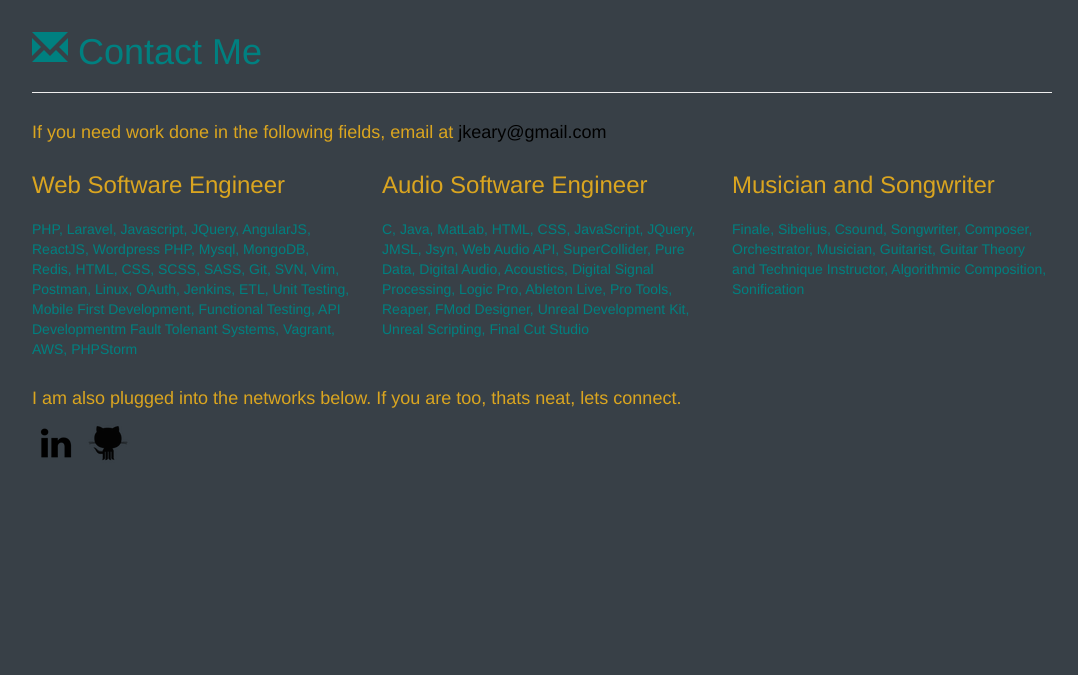
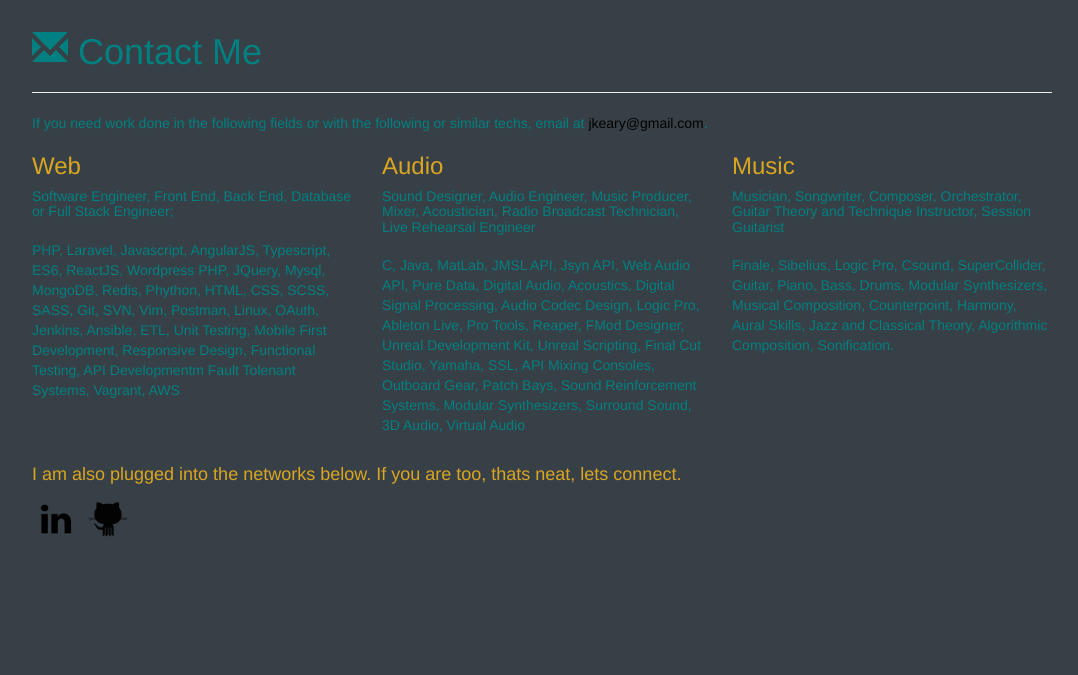
Before and after one commit to jkeary/portfolio_site_directory, a PHP site: page /contact.php in a window 1280 px wide. Shown: the part 51-726 px from the top of the page, without its empty margins (98-1176 px from the left). Run offline with PHP 8.4, Linux system fonts and the light colour scheme; some libraries are stand-ins or nearby versions.

Commit message:
contact page updates

```diff
--- a/contact.php
+++ b/contact.php
@@ -15,7 +15,7 @@
 
         <div class="row">
           <div class="col-lg-9">
-            <h4>If you need work done in the following fields, email at <a href="mailto:jkeary@gmail.com" target="_blank">jkeary@gmail.com</a></h4>
+            If you need work done in the following fields or with the following or similar techs, email at <a href="mailto:jkeary@gmail.com" target="_blank">jkeary@gmail.com</a>.
           </div>
           <!-- <div class="col-xs-3">
             <script type="text/javascript" src="http://www.skypeassets.com/i/scom/js/skype-uri.js"></script>
@@ -34,16 +34,19 @@
 
         <div class="row">
           <div class="col-sm-4">
-            <h3 margin="10px 0">Web Software Engineer</h3>
-            <p margin="10px 0 10px 0" style="text-align:left">PHP, Laravel, Javascript, JQuery, AngularJS, ReactJS, Wordpress PHP, Mysql, MongoDB, Redis, HTML, CSS, SCSS, SASS, Git, SVN, Vim, Postman, Linux, OAuth, Jenkins, ETL, Unit Testing, Mobile First Development, Functional Testing, API Developmentm Fault Tolenant Systems, Vagrant, AWS, PHPStorm</p>
+            <h3 margin="10px 0">Web</h3>
+            <h5 margin="10px 0 10px 0" style="text-align:left">Software Engineer, Front End, Back End, Database or Full Stack Engineer;</h5><p margin="10px 0 10px 0" style="text-align:left"> PHP, Laravel, Javascript, AngularJS, Typescript, ES6, ReactJS, Wordpress PHP, JQuery,  Mysql, MongoDB, Redis, Phython, HTML, CSS, SCSS, SASS, Git, SVN, Vim, Postman, Linux, OAuth, Jenkins, Ansible, ETL, Unit Testing, Mobile First Development, Responsive Design, Functional Testing, API Developmentm Fault Tolenant Systems, Vagrant, AWS</p>
           </div>
           <div class="col-sm-4">
-            <h3 margin="10px 0">Audio Software Engineer</h3>
-            <p margin="10px 0 10px 0" style="text-align:left">C, Java, MatLab, HTML, CSS, JavaScript, JQuery, JMSL, Jsyn, Web Audio API, SuperCollider, Pure Data, Digital Audio, Acoustics, Digital Signal Processing, Logic Pro, Ableton Live, Pro Tools, Reaper, FMod Designer, Unreal Development Kit, Unreal Scripting, Final Cut Studio</p>
+            <h3 margin="10px 0">Audio</h3>
+            <h5 margin="10px 0 10px 0" style="text-align:left">Sound Designer, Audio Engineer, Music Producer, Mixer, Acoustician, Radio Broadcast Technician, Live Rehearsal Engineer</h5>
+            <p margin="10px 0 10px 0" style="text-align:left">C, Java, MatLab, JMSL API, Jsyn API, Web Audio API, Pure Data, Digital Audio, Acoustics, Digital Signal Processing, Audio Codec Design, Logic Pro, Ableton Live, Pro Tools, Reaper, FMod Designer, Unreal Development Kit, Unreal Scripting, Final Cut Studio, Yamaha, SSL, API Mixing Consoles, Outboard Gear, Patch Bays, Sound Reinforcement Systems, Modular Synthesizers, Surround Sound, 3D Audio, Virtual Audio
+</p>
           </div>
           <div class="col-sm-4">
-            <h3 margin="10px 0">Musician and Songwriter</h3>
-            <p margin="10px 0 10px 0" style="text-align:left">Finale, Sibelius, Csound, Songwriter, Composer, Orchestrator, Musician, Guitarist, Guitar Theory and Technique Instructor, Algorithmic Composition, Sonification</p>
+            <h3 margin="10px 0">Music</h3>
+            <h5 margin="10px 0 10px 0" style="text-align:left">Musician, Songwriter, Composer, Orchestrator, Guitar Theory and Technique Instructor, Session Guitarist</h5>
+            <p margin="10px 0 10px 0" style="text-align:left">Finale, Sibelius, Logic Pro, Csound, SuperCollider, Guitar, Piano, Bass, Drums, Modular Synthesizers, Musical Composition, Counterpoint, Harmony, Aural Skills, Jazz and Classical Theory, Algorithmic Composition, Sonification.</p>
           </div>
         </div>
 
```
